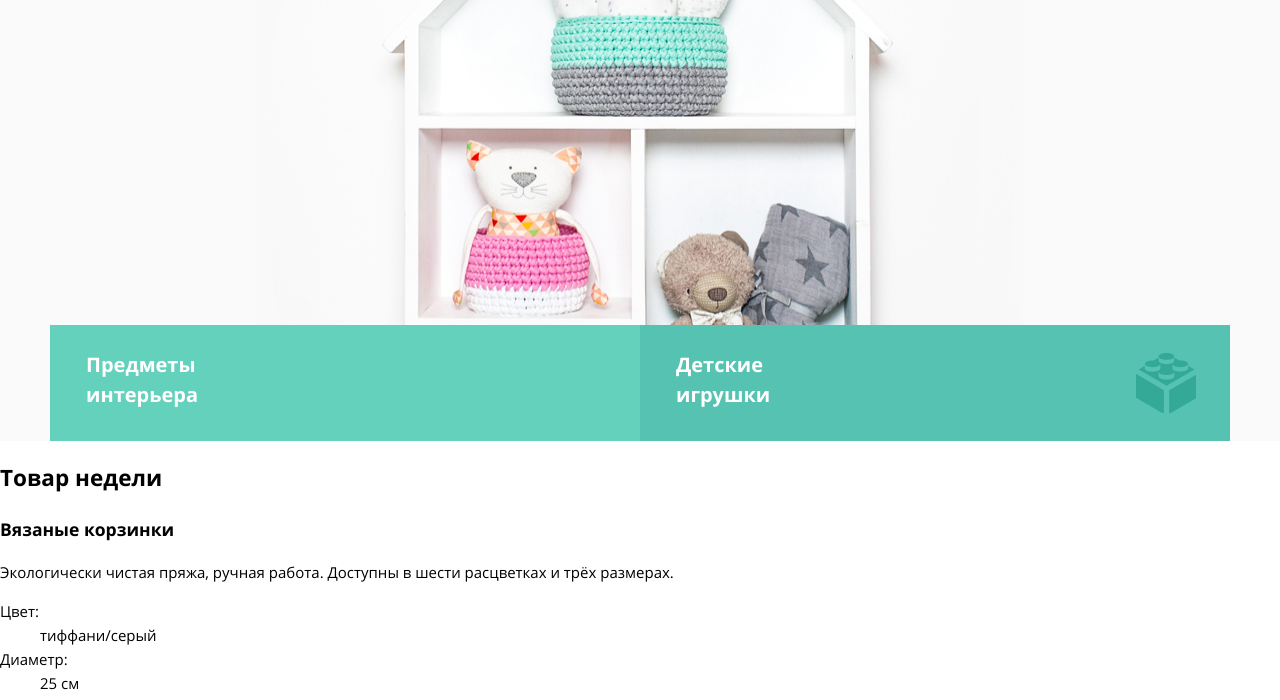
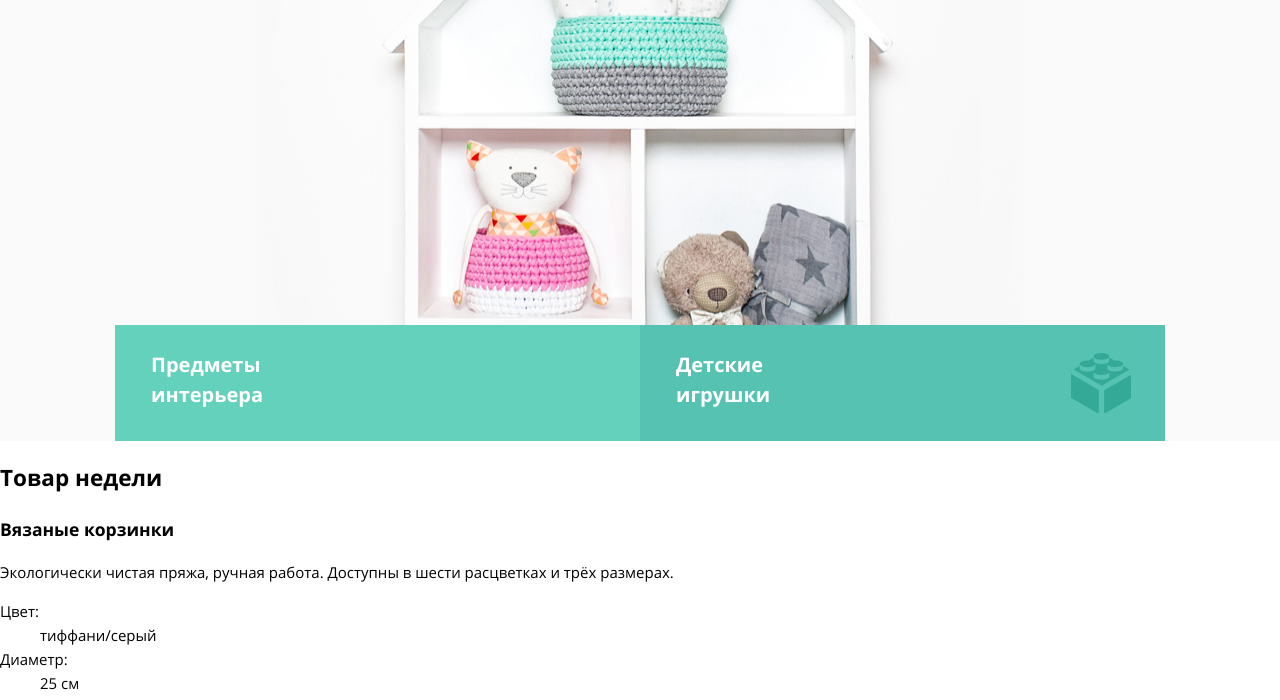
Before and after one commit to Mir0van/1952407-mishka-25, a plain HTML site: page source/index.html in a window 1280 px wide. Shown: the part 390-1090 px from the top of the page. Drawn offline with nearby package versions, Linux system fonts and the light colour scheme; files that its build step writes are made by us from their sources.

Commit message:
fix intro

```diff
--- a/source/index.html
+++ b/source/index.html
@@ -86,14 +86,14 @@
             Милые штуки ручной<br> работы для дома
           </h2>
           <ul class="intro__list">
-            <li class="intro__item intro__item--lamp">
-              <a class="intro__link" href="#">
-                <span class="itro__text-wrapper">Предметы интерьера</span>
+            <li class="intro__item">
+              <a class="intro__link intro__link--lamp" href="#">
+                <span class="intro__text-wrapper">Предметы интерьера</span>
               </a>
             </li>
-            <li class="intro__item intro__item--cube">
-              <a class="intro__link" href="#">
-                <span class="itro__text-wrapper">Детские игрушки</span>
+            <li class="intro__item">
+              <a class="intro__link intro__link--cube" href="#">
+                <span class="intro__text-wrapper">Детские игрушки</span>
               </a>
             </li>
           </ul>
--- a/source/sass/blocks/intro.scss
+++ b/source/sass/blocks/intro.scss
@@ -21,6 +21,12 @@
 .intro__container {
   @media (min-width: $tablet-width) {
     padding: 0 50px;
+  }
+
+  @media (min-width: $desktop-width) {
+    width: 1050px;
+    margin: 0 auto;
+    padding: 0;
   }
 }
 
@@ -55,6 +61,29 @@
   @include font-values(700, 19px, 1.26, $main-color);
   position: relative;
 
+  @media (min-width: $tablet-width) {
+    @include font-values(700, 20px, 1.5, $main-color);
+  }
+}
+
+.intro__item:nth-child(odd) {
+  background-color: $color-brand;
+}
+
+.intro__item:nth-child(even) {
+  background-color: $color-brand-secondary;
+}
+
+.intro__link {
+  color: inherit;
+  text-decoration: none;
+  display: block;
+  padding: 24px 0 31px 30px;
+
+  @media (min-width: $tablet-width) {
+    padding: 25px 0 31px 36px;
+  }
+
   &::after {
     position: absolute;
     content: "";
@@ -83,32 +112,9 @@
       right: 4px;
     }
   }
-
-  @media (min-width: $tablet-width) {
-    @include font-values(700, 20px, 1.5, $main-color);
-  }
 }
 
-.intro__item:nth-child(odd) {
-  background-color: $color-brand;
-}
-
-.intro__item:nth-child(even) {
-  background-color: $color-brand-secondary;
-}
-
-.intro__link {
-  color: inherit;
-  text-decoration: none;
-  display: block;
-  padding: 24px 0 31px 30px;
-
-  @media (min-width: $tablet-width) {
-    padding: 25px 0 31px 36px;
-  }
-}
-
-.itro__text-wrapper {
+.intro__text-wrapper {
   display: inline-block;
   width: 130px;
 }
```
